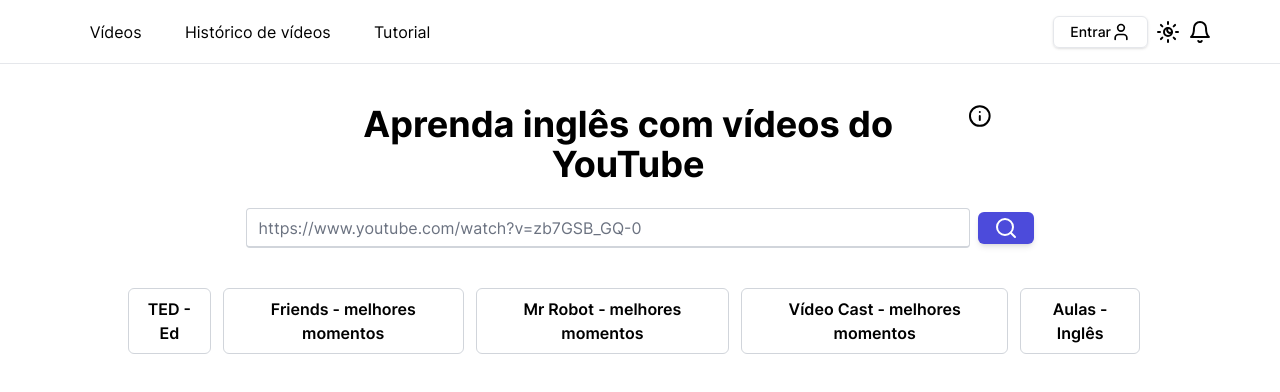
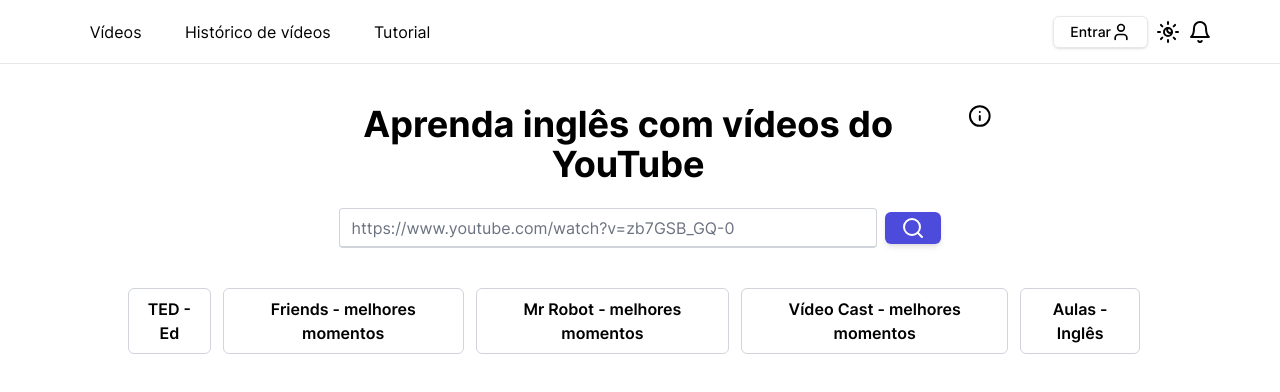
Before and after one commit to guusta03/FRONT_END_PROD, a Next.js app: page /pages/playlists in a window 1280 px wide. Shown: the top 392 px of the page. Built offline with nearby package versions, Linux system fonts and the light colour scheme; no server answers.

Commit message:
ajuda playlist select na pagina inicial

```diff
--- a/src/app/pages/playlists/page.tsx
+++ b/src/app/pages/playlists/page.tsx
@@ -98,7 +98,7 @@
           <h1 className='mb-6'>Aprenda inglês com vídeos do YouTube</h1>
           <Info />
         </div>
-        <div className='m-auto flex w-[78.5%] items-center'>
+        <div className='m-auto flex max-w-[70.5%] sm:items-center lg:w-[60%]'>
           <input
             className='mr-2 h-10 w-[100%] rounded border border-b-2 border-gray-300 text-left outline-0'
             title='search youtube videos'
@@ -111,7 +111,7 @@
           </Button>
         </div>
       </span>
-      <span className='m-auto mt-10 flex justify-center sm:w-[90] sm:justify-start md:w-[80%]'>
+      <span className='m-auto mt-10 flex justify-center sm:w-[90] md:w-[80%]'>
         {textButtonList.map((item, index) => (
           <TextButton
             key={index}
```
